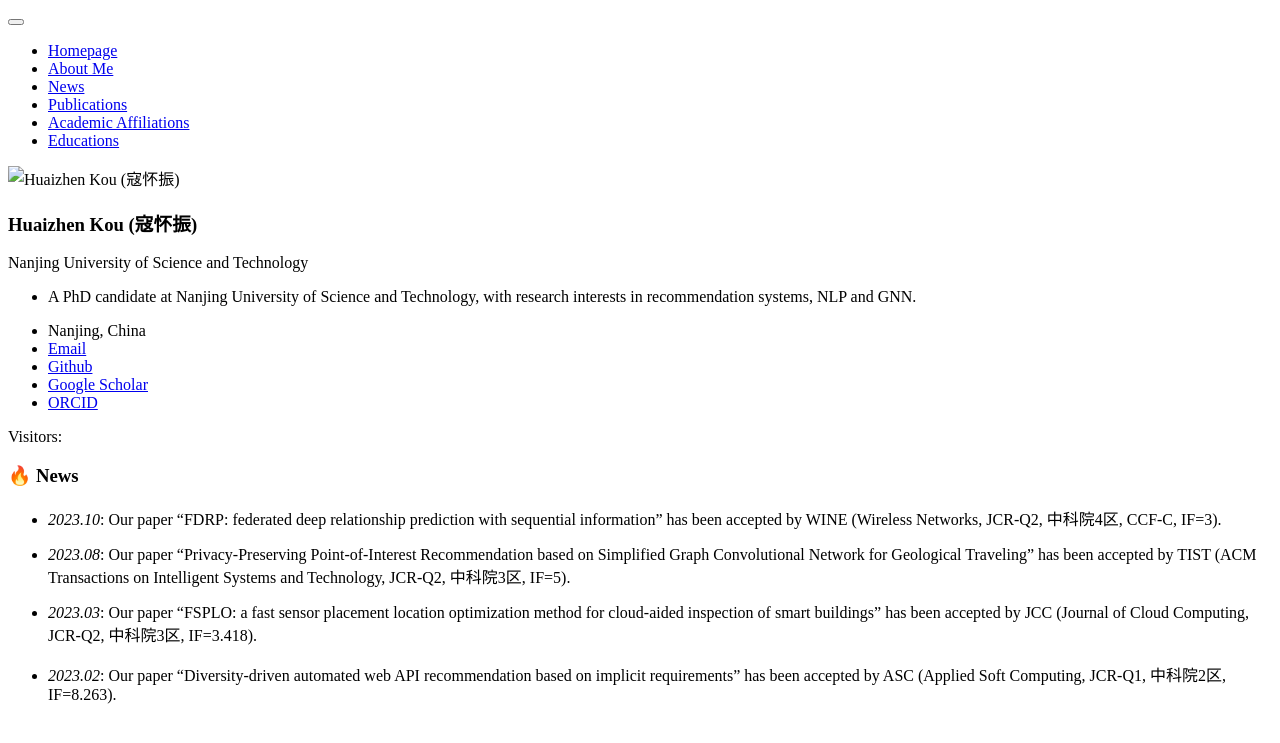
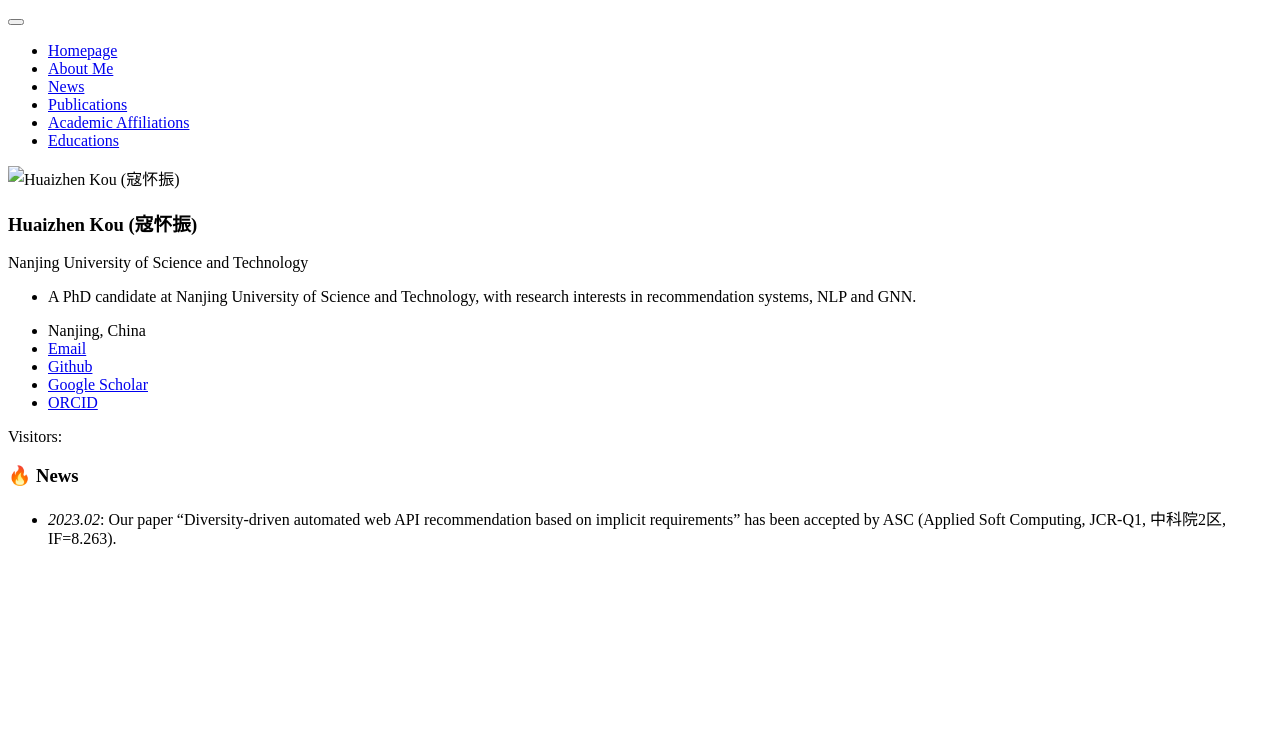
Before and after one commit to huaizhenkou/huaizhenkou.github.io, a Jekyll site: the page built from _pages/includes/news.md, in a window 1280 px wide. Shown: the top 743 px of the page. Built offline with Jekyll 4.4.1, drawn with Linux system fonts in a browser that asks for light colours; our own code applies the rules of GitHub Pages for plain Markdown files; comment, search, counter and statistics services are not loaded.

Commit message:
Update news.md

```diff
--- a/_pages/includes/news.md
+++ b/_pages/includes/news.md
@@ -1,9 +1,3 @@
 # 🔥 News
 
-- *2023.10*: Our paper "FDRP: federated deep relationship prediction with sequential information" has been accepted by WINE (Wireless Networks, JCR-Q2, 中科院4区, CCF-C, IF=3).
-
-- *2023.08*: Our paper "Privacy-Preserving Point-of-Interest Recommendation based on Simplified Graph Convolutional Network for Geological Traveling" has been accepted by TIST (ACM Transactions on Intelligent Systems and Technology, JCR-Q2, 中科院3区, IF=5).
-
-- *2023.03*: Our paper "FSPLO: a fast sensor placement location optimization method for cloud-aided inspection of smart buildings" has been accepted by JCC (Journal of Cloud Computing, JCR-Q2, 中科院3区, IF=3.418).
-
 - *2023.02*: Our paper "Diversity-driven automated web API recommendation based on implicit requirements" has been accepted by ASC (Applied Soft Computing, JCR-Q1, 中科院2区, IF=8.263).
```
